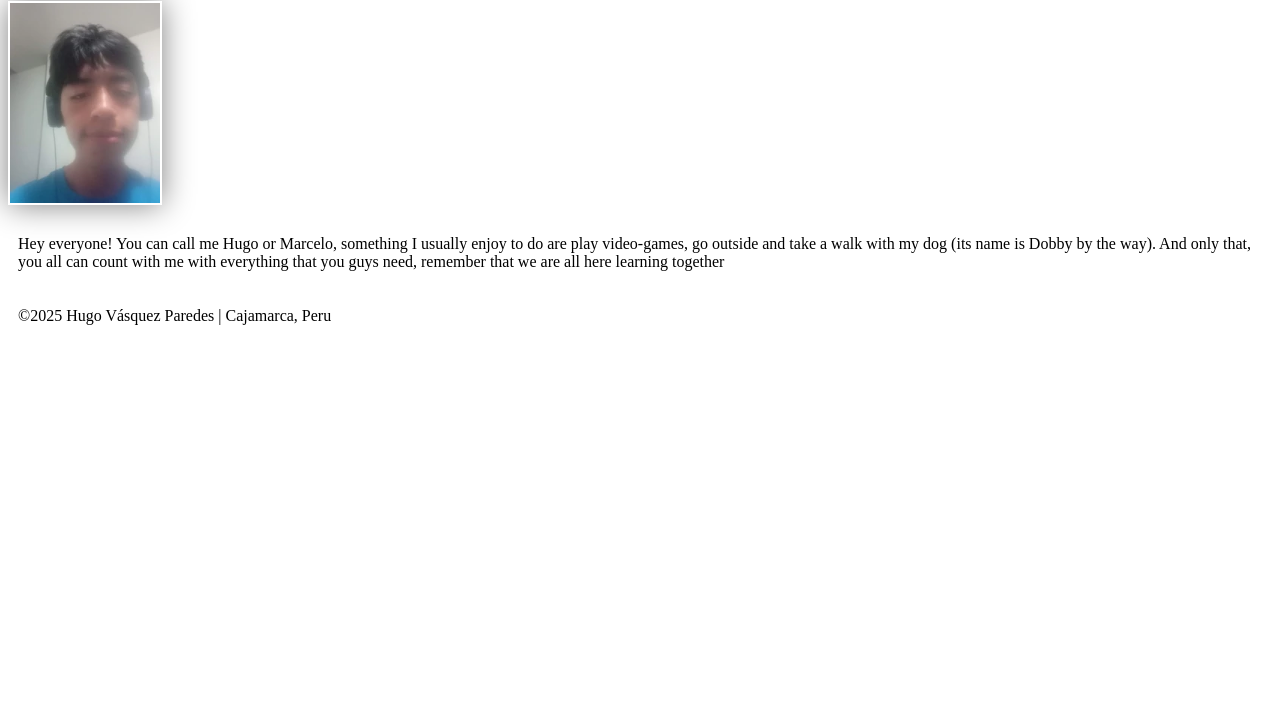
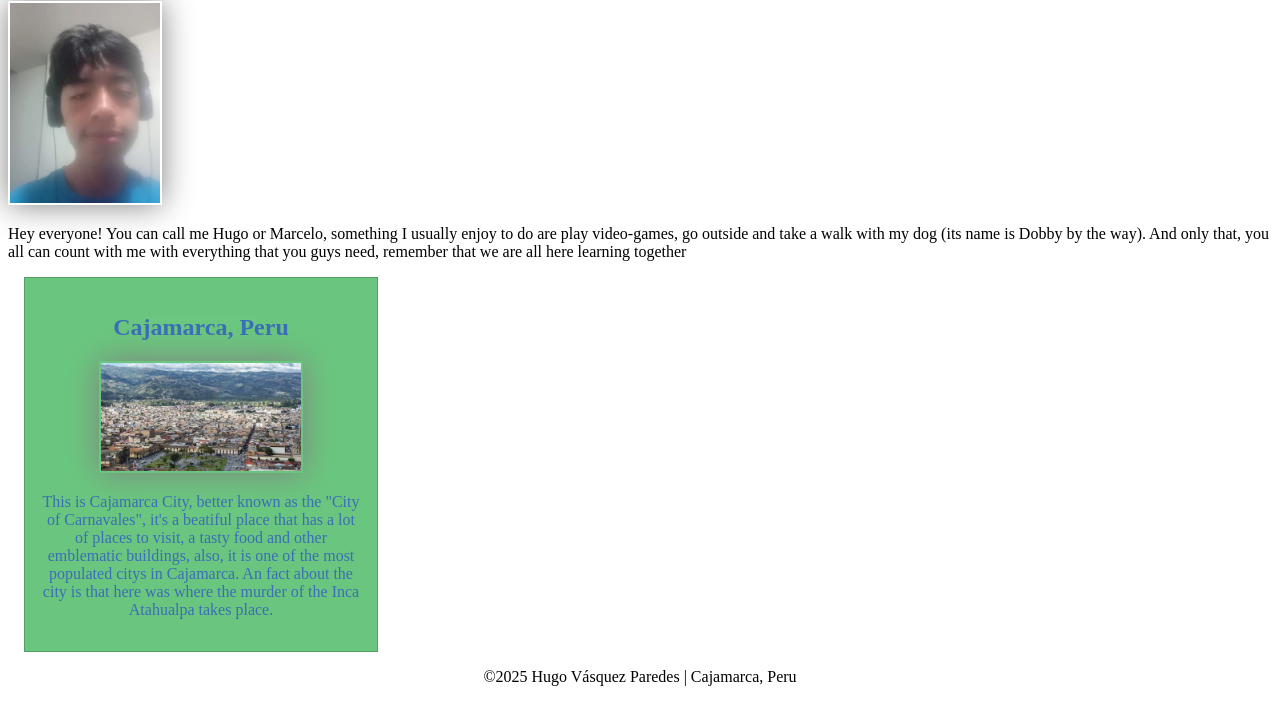
Before and after one commit to hugo-vasques/wdd130, a plain HTML site: page index.html in a window 1280 px wide. Shown: the part 223-925 px from the top of the page. Before the commit the page ends 800 px from the top, so only its background shows below. Drawn offline with Linux system fonts and the light colour scheme.

Commit message:
added description

```diff
--- a/index.html
+++ b/index.html
@@ -5,6 +5,10 @@
     <meta charset="utf-8">
     <meta name="viewport" content="width=device-width,initial-scale=1.0">
     <title>Hugo Vásquez Paredes | WDD 130></title>
+    <meta name="description" content="Hey there! I'm Hugo Vásquez and in this homepage you can know me better,
+    like my interests, why I'm taking this course and a few other things about me, also, I will be adding more things
+    progressively.">
+    <meta name="author" content="Hugo Vásquez">
     <link rel="stylesheet" href="styles/styles.css">
 </head>
 
@@ -24,6 +28,14 @@
             And only that, you all can count with me with everything
             that you guys need, remember that we are all here learning together</p>
     </main>
+    <aside>
+        <h2>Cajamarca, Peru</h2>
+        <img src="images/city_pic.jpg" alt="A panoramic picture of Cajamarca city." width="500">
+        <p>This is Cajamarca City, better known as the "City of Carnavales", it's a beatiful place that has a lot
+            of places to visit, a tasty food and other emblematic buildings, also,
+            it is one of the most populated citys in Cajamarca. An fact about the city is that here was where
+            the murder of the Inca Atahualpa takes place.</p>
+    </aside>
     <footer>
         <p>©2025 Hugo Vásquez Paredes | Cajamarca, Peru</p>
     </footer>
--- a/styles/styles.css
+++ b/styles/styles.css
@@ -24,3 +24,33 @@ img {
 p {
     padding: 10px;
 }
+
+aside {
+    width: 20rem;
+    margin: 1rem;
+    border: 1px solid rgb(0 0 0/ 0.2);
+    padding: 1rem;
+    background-color: #6ac67e;
+    color: #396eb8;
+    text-align: center;
+}
+
+aside img {
+    width: 200px;
+    height: auto;
+}
+
+main img {
+    width: 150px;
+    height: auto;
+}
+
+p {
+    padding: 0;
+}
+
+footer {
+    margin-top: 15px;
+    border-top: 1px black;
+    text-align: center;
+}
```
Also changed, not shown: images/city_pic.jpg (added).
